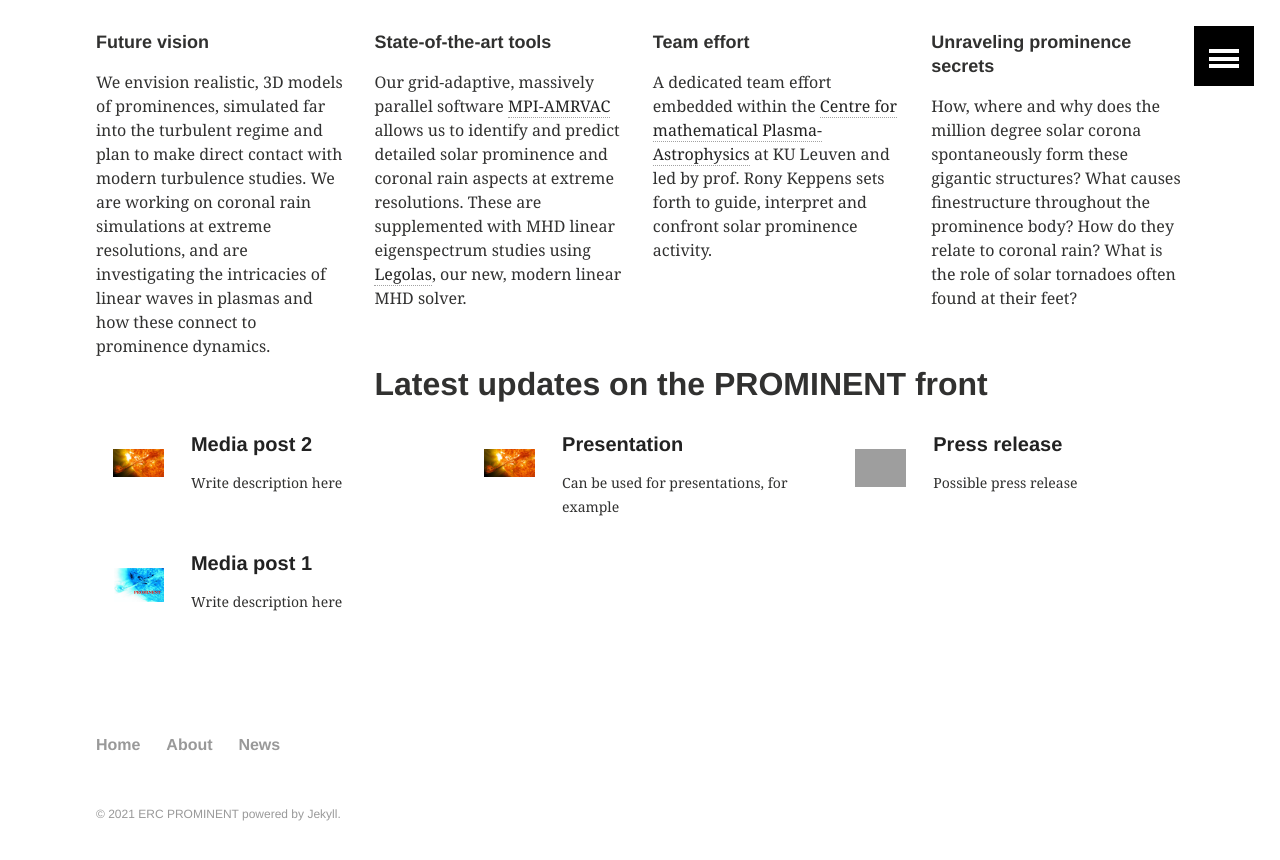
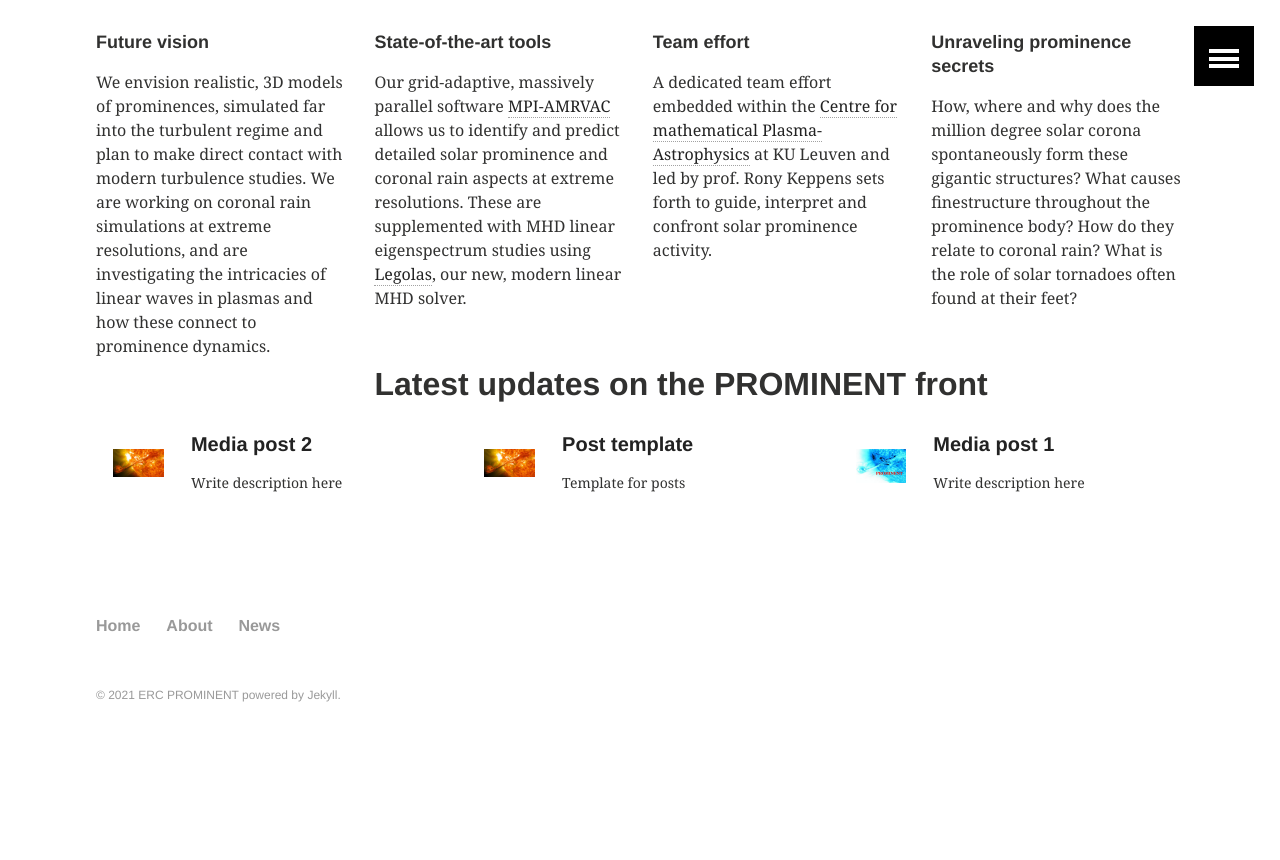
Before and after one commit to erc-prominent/erc-prominent.github.io, a Jekyll site: the page built from index.md, in a window 1280 px wide and 900 px high, scrolled down 683 px. Shown: the top 860 px of the window. Built offline with Jekyll 4.4.1, drawn with Linux system fonts in a browser that asks for light colours; after the commit the page ends 1464 px from its top, so only the background shows below that.

Commit message:
better example for post template

```diff
--- a/_posts/news/2021-03-24-pressrelease1.md
+++ /dev/null
@@ -1,9 +0,0 @@
----
-layout: article
-title: "Press release"
-categories: articles
-excerpt: "Possible press release"
-author:
-image:
-  feature: &image
----
--- a/_posts/news/2021-03-24-projectpresentation.md
+++ b/_posts/news/2021-03-24-projectpresentation.md
@@ -1,9 +1,10 @@
 ---
 layout: article
-title: "Presentation"
+title: "Post template"
 categories: articles
-excerpt: "Can be used for presentations, for example"
+excerpt: "Template for posts"
 author:
 image:
   teaser: flare.jpg
+  feature: prominent_header.png
 ---
```
